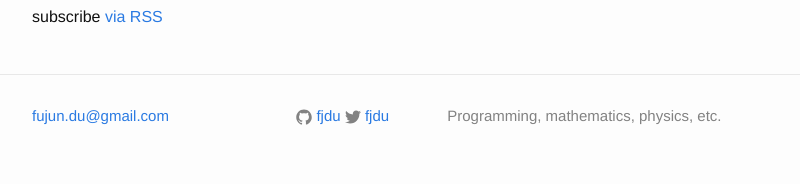
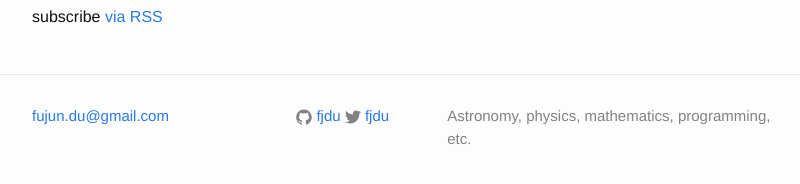
Before and after one commit to fjdu/fjdu.github.io, a Jekyll site: the page built from index.html, in a window 1280 px wide and 900 px high, scrolled down 2177 px. Shown: the part 690-874 px from the top of the window, without its empty margins (238-1038 px from the left). Built offline with Jekyll 4.4.1, drawn with Linux system fonts in a browser that asks for light colours; the list of posts is cut into pages by our own code.

Commit message:
conf changed

```diff
--- a/_config.yml
+++ b/_config.yml
@@ -2,7 +2,7 @@
 title: Fujun Du's notes
 email: fujun.du@gmail.com
 description: > # this means to ignore newlines until "baseurl:"
-  Programming, mathematics, physics, etc.
+  Astronomy, physics, mathematics, programming, etc.
 #baseurl: "" # the subpath of your site, e.g. /blog/
 #url: "http://yourdomain.com" # the base hostname & protocol for your site
 twitter_username: fjdu
```
